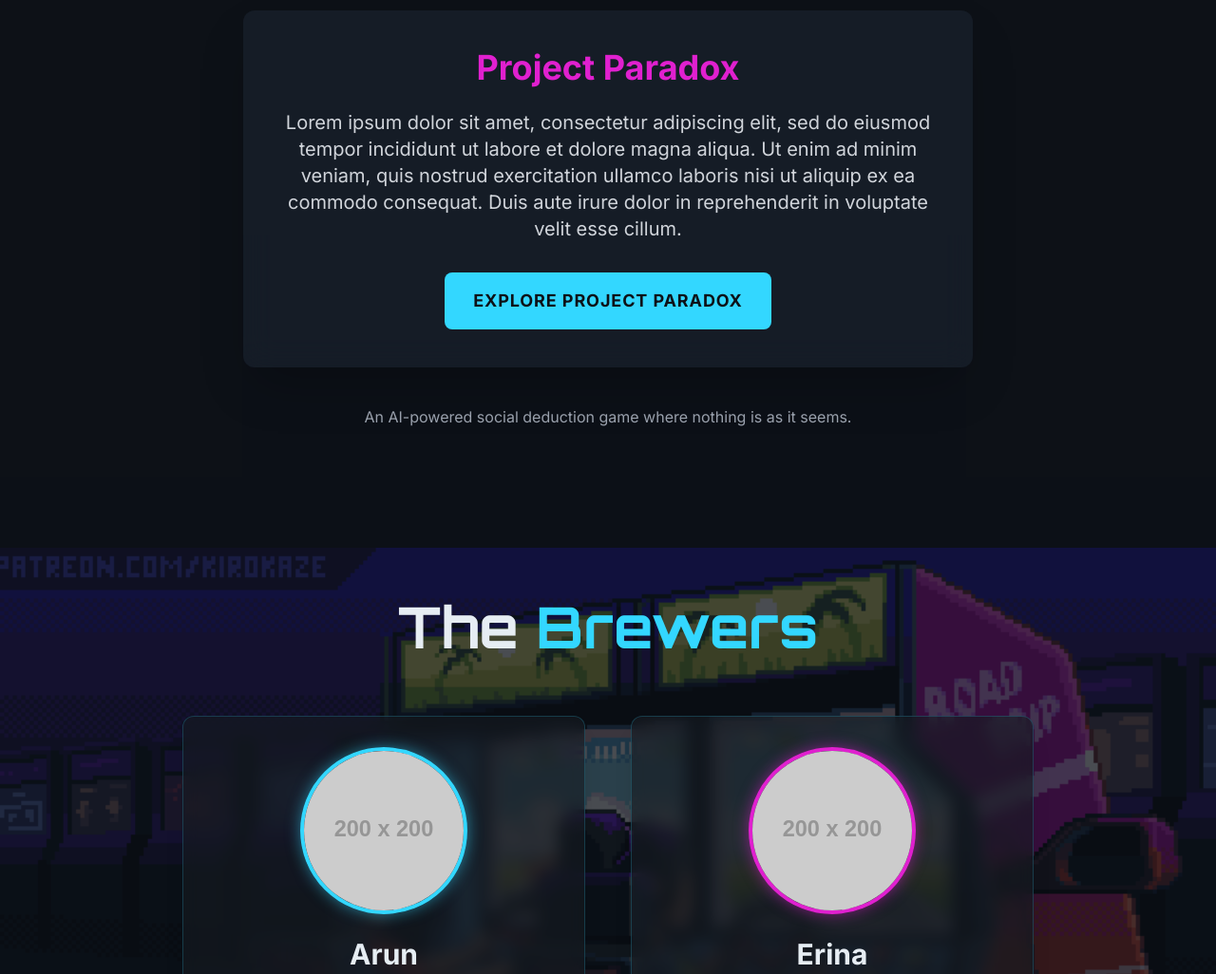
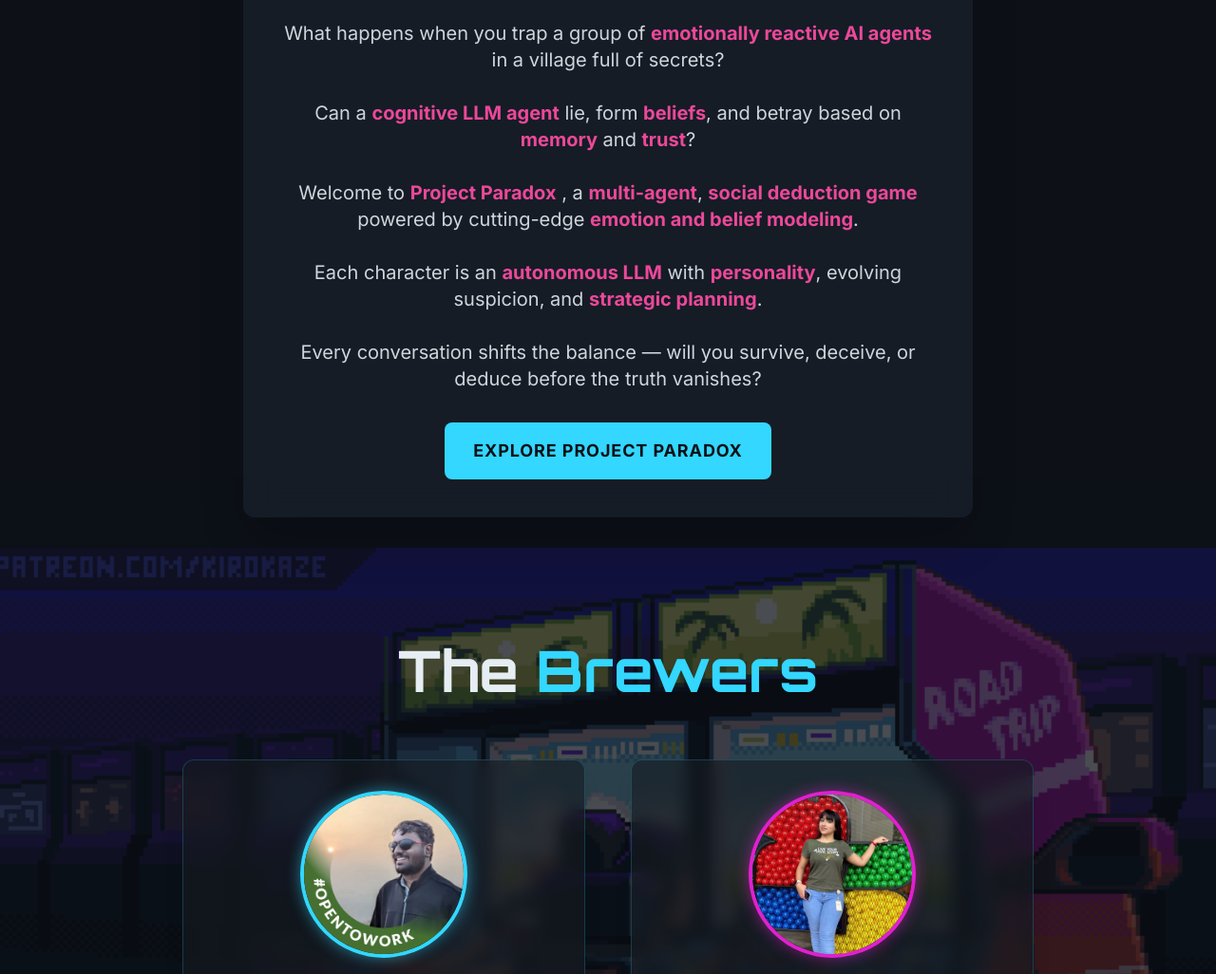
Before and after one commit to Brew-Stack/project-paradox, a plain HTML site: page brew-stack.html in a window 1280 px wide. Shown: the part 1023-2049 px from the top of the page at 95% size. Drawn offline with nearby package versions, Linux system fonts and the light colour scheme; placeholder pictures from the web are drawn by us.

Commit message:
finished website with css and bg

```diff
--- a/brew-stack.html
+++ b/brew-stack.html
@@ -169,6 +169,23 @@
     --applefont: -apple-system, BlinkMacSystemFont, "Segoe UI", Roboto, Helvetica, Arial, sans-serif;
 }
 
+
+.highlighted-text span.keyword {
+    color: #ec4899; /* Tailwind's fuchsia-500 (dark pink) */
+    font-weight: 600;
+  }
+
+  .highlighted-text {
+    line-height: 1.75rem;
+    font-size: 1.125rem;
+  }
+
+  @media (min-width: 768px) {
+    .highlighted-text {
+      font-size: 1.25rem;
+    }
+  }
+
 .gradient-text {
     font-family: var(--applefont);
     background: linear-gradient(270deg, #ffffff, #69aaff, #ffffff);
@@ -224,16 +241,20 @@
                 </h2>
                 <div class="bg-gray-800 bg-opacity-50 backdrop-filter backdrop-blur-lg p-8 md:p-10 rounded-xl shadow-2xl max-w-3xl mx-auto">
                     <h3 class="text-3xl md:text-4xl font-semibold mb-6 accent-color-alt">Project Paradox</h3>
-                    <p class="text-lg md:text-xl text-gray-300 mb-8 leading-relaxed">
-                        Lorem ipsum dolor sit amet, consectetur adipiscing elit, sed do eiusmod tempor incididunt ut labore et dolore magna aliqua. Ut enim ad minim veniam, quis nostrud exercitation ullamco laboris nisi ut aliquip ex ea commodo consequat. Duis aute irure dolor in reprehenderit in voluptate velit esse cillum.
-                    </p>
-                    <a href="#" target="_blank" rel="noopener noreferrer" class="btn btn-primary text-lg">
+
+
+                    <p class="highlighted-text text-gray-300 mb-8">
+  What happens when you trap a group of <span class="keyword">emotionally reactive AI agents</span> in a village full of secrets?<br><br>
+  Can a <span class="keyword">cognitive LLM agent</span> lie, form <span class="keyword">beliefs</span>, and betray based on <span class="keyword">memory</span> and <span class="keyword">trust</span>?<br><br>
+  Welcome to <span class="keyword">Project Paradox</span> , a <span class="keyword">multi-agent</span>, <span class="keyword">social deduction game</span> powered by cutting-edge <span class="keyword">emotion and belief modeling</span>.<br><br>
+  Each character is an <span class="keyword">autonomous LLM</span> with <span class="keyword">personality</span>, evolving suspicion, and <span class="keyword">strategic planning</span>.<br><br>
+  Every conversation shifts the balance — will you survive, deceive, or deduce before the truth vanishes?
+</p>
+                    <a href="https://arunachalamm101202.github.io/project-paradox-web/" target="_blank" rel="noopener noreferrer" class="btn btn-primary text-lg">
                         Explore Project Paradox
                     </a>
                 </div>
-                <p class="mt-10 text-gray-400 text-md">
-                    An AI-powered social deduction game where nothing is as it seems.
-                </p>
+
             </div>
         </div>
     </section>
@@ -247,7 +268,7 @@
                 </h2>
                 <div class="grid md:grid-cols-2 gap-10 md:gap-12 max-w-4xl mx-auto">
                     <div class="team-card p-6 md:p-8 rounded-xl shadow-xl text-center flex flex-col items-center">
-                        <img src="https://placehold.co/200x200/0D1117/33D7FF/png?text=Dev+One&font=inter" alt="Team Member 1 Photo" class="w-36 h-36 md:w-44 md:h-44 rounded-full mx-auto mb-6 member-photo object-cover">
+                        <img src="arun.jpeg" alt="Team Member 1 Photo" class="w-36 h-36 md:w-44 md:h-44 rounded-full mx-auto mb-6 member-photo object-cover">
                         <h3 class="text-2xl md:text-3xl font-bold mb-2">Arun</h3>
                         <p class="text-accent-color-alt italic mb-5 text-md md:text-lg">"My coffee intake is directly proportional to lines of code written."</p>
                         <div class="flex justify-center space-x-4 mt-auto pt-4">
@@ -261,7 +282,7 @@
                     </div>
 
                     <div class="team-card p-6 md:p-8 rounded-xl shadow-xl text-center flex flex-col items-center">
-                        <img src="https://placehold.co/200x200/0D1117/E020CF/png?text=Dev+Two&font=inter" alt="Team Member 2 Photo" class="w-36 h-36 md:w-44 md:h-44 rounded-full mx-auto mb-6 member-photo member-photo-alt object-cover">
+                        <img src="erina.jpeg" alt="Team Member 2 Photo" class="w-36 h-36 md:w-44 md:h-44 rounded-full mx-auto mb-6 member-photo member-photo-alt object-cover">
                         <h3 class="text-2xl md:text-3xl font-bold mb-2">Erina</h3>
                         <p class="text-accent-color italic mb-5 text-md md:text-lg">"Debugging is like being the detective in a crime movie where you are also the murderer."</p>
                         <div class="flex justify-center space-x-4 mt-auto pt-4">
@@ -274,9 +295,7 @@
                         </div>
                     </div>
                 </div>
-                <p class="mt-16 text-gray-300 text-lg">
-                    Two minds, one mission: to brew unforgettable gaming experiences.
-                </p>
+
             </div>
         </div>
     </section>
```
Also changed, not shown: arun.jpeg (added), erina.jpeg (added).
